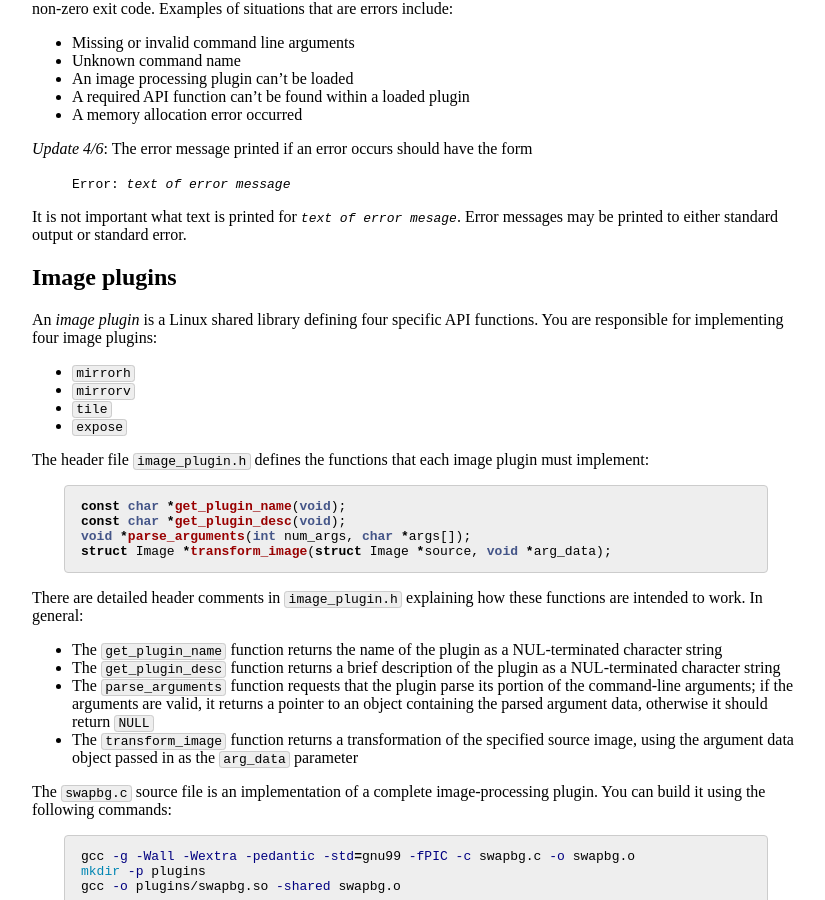
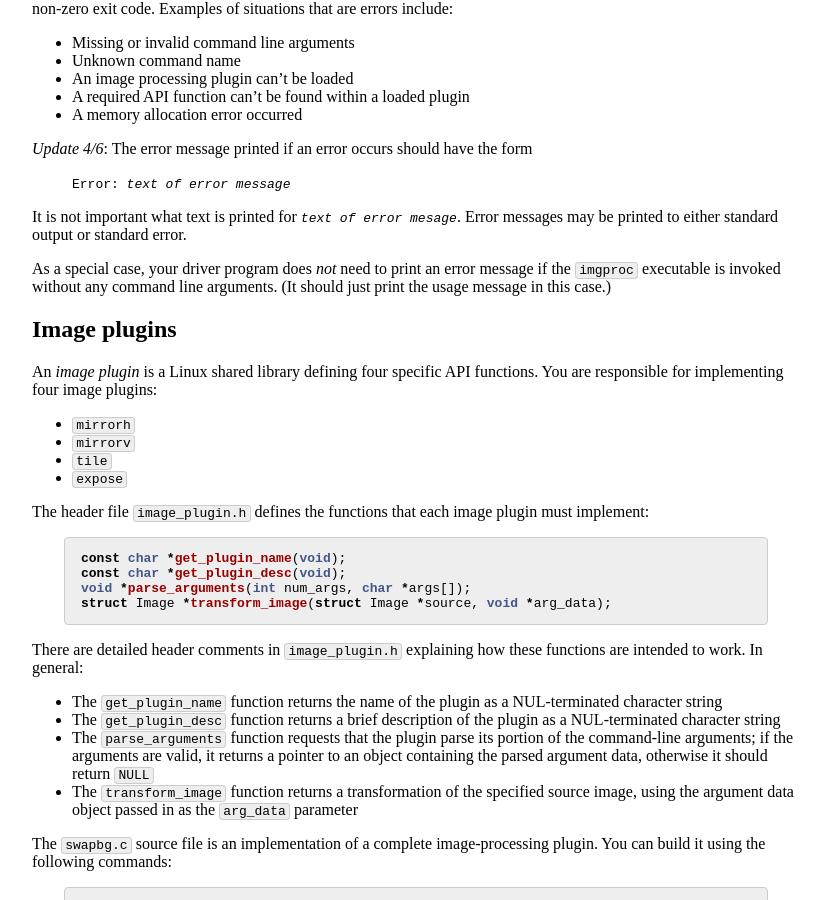
Before and after one commit to jhucsf/spring2020, a Jekyll site: the page built from assign/assign04.md, in a window 1280 px wide and 900 px high, scrolled down 3857 px. Shown: the whole window, without its empty margins (224-1049 px from the left). Built offline with Jekyll 4.4.1, drawn with Linux system fonts in a browser that asks for light colours; some of the changed text lies outside the part shown.

Commit message:
clarification about invocation with no arguments

```diff
--- a/assign/assign04.md
+++ b/assign/assign04.md
@@ -188,6 +188,8 @@ In any situation where the driver program cannot complete sucessfully, it should
 
 It is not important what text is printed for <tt><i>text of error mesage</i></tt>.  Error messages may be printed to either standard output or standard error.
 
+As a special case, your driver program does *not* need to print an error message if the `imgproc` executable is invoked without any command line arguments. (It should just print the usage message in this case.)
+
 ## Image plugins
 
 An *image plugin* is a Linux shared library defining four specific API functions.  You are responsible for implementing four image plugins:
```
Also changed, not shown: other parts of assign/assign04.md (+1 -1 lines).
